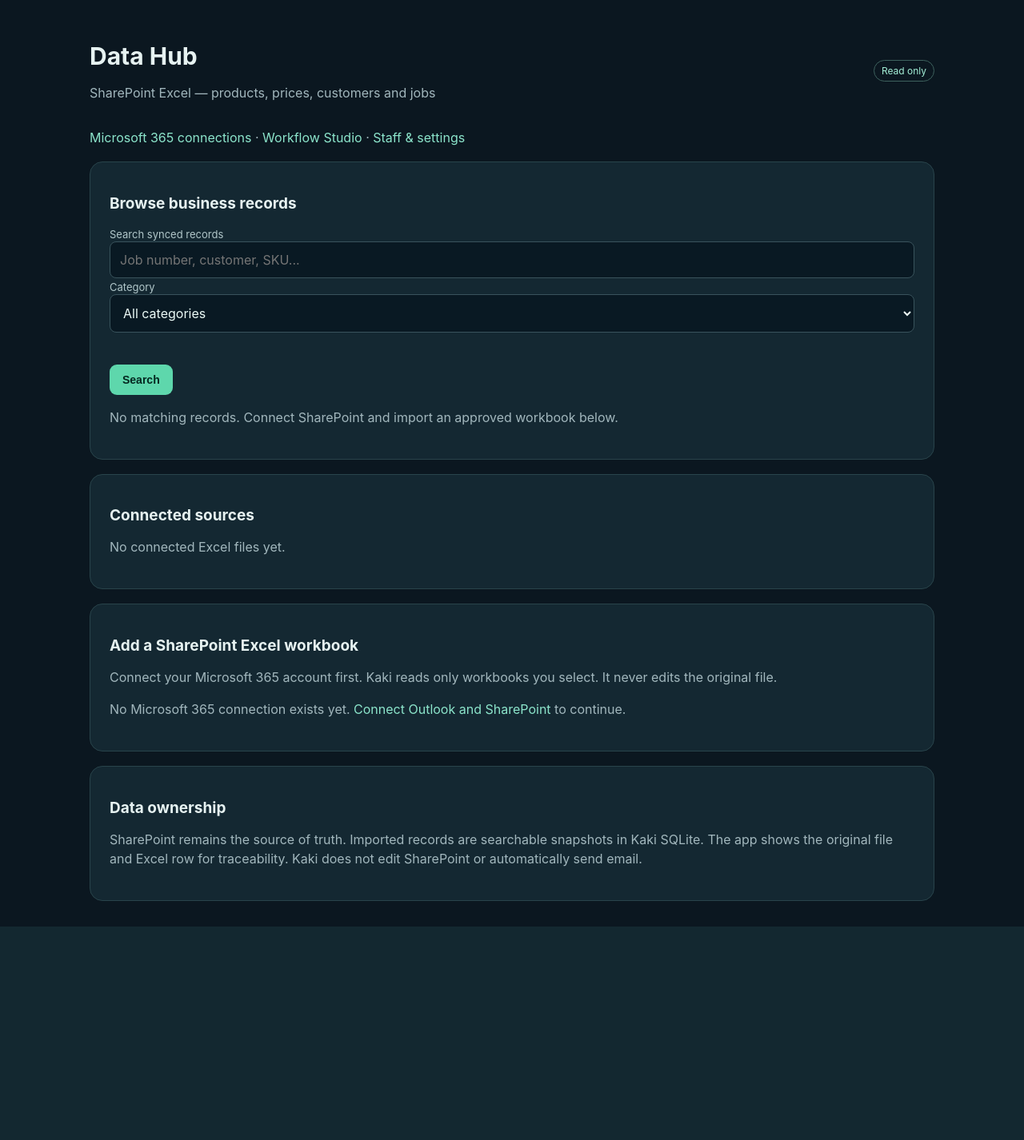
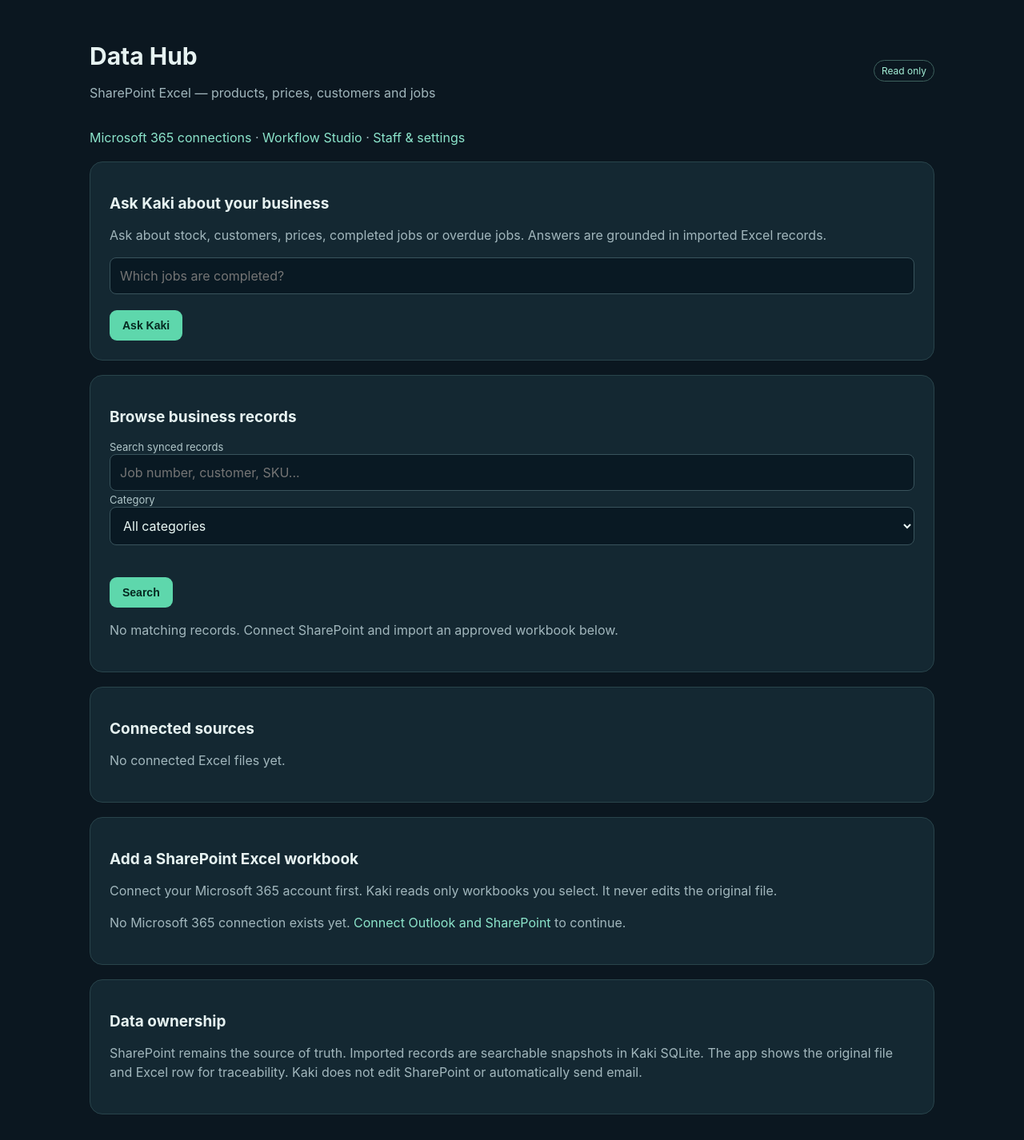
Before and after one commit to Prakashash18/kaki-sales-agent, a Python web app: template app/templates/data_hub.html in a window 1280 px wide. Shown: the part 61-1487 px from the top of the page at 80% size. Before the commit the page ends 1220 px from the top, so only its background shows below. Run offline with Jinja, Linux system fonts and the light colour scheme; the template is opened without the code that fills it, so the values that code supplies are empty.

Commit message:
Add Ask Kaki interface for grounded SharePoint business-data questions

```diff
--- a/app/templates/data_hub.html
+++ b/app/templates/data_hub.html
@@ -1,6 +1,7 @@
 {% extends 'base.html' %}{% block content %}
 <div class="row"><div><h1>Data Hub</h1><p>SharePoint Excel — products, prices, customers and jobs</p></div><span class="badge">Read only</span></div>
 <p><a href="/integrations">Microsoft 365 connections</a> · <a href="/flows">Workflow Studio</a> · <a href="/settings">Staff & settings</a></p>
+<div class="card"><h2>Ask Kaki about your business</h2><p>Ask about stock, customers, prices, completed jobs or overdue jobs. Answers are grounded in imported Excel records.</p><form id="askKaki"><input name="question" placeholder="Which jobs are completed?" required minlength="3" maxlength="300"><br><button>Ask Kaki</button></form><pre id="askAnswer" style="display:none;white-space:pre-wrap"></pre></div>
 <div class="card">
 <h2>Browse business records</h2>
 <form method="get" action="/data-hub"><label>Search synced records</label><input name="q" value="{{q}}" placeholder="Job number, customer, SKU..."><label>Category</label><select name="kind"><option value="">All categories</option>{% for name in ['inventory','pricing','customers','jobs'] %}<option value="{{name}}" {% if kind==name %}selected{% endif %}>{{name|capitalize}}</option>{% endfor %}</select><br><br><button>Search</button></form>
@@ -49,6 +50,7 @@ for(const item of x.files){const row=block(item.name);if(item.folder)row.appendC
 async function preview(item){context.item=item.id;const cats=['inventory','pricing','customers','jobs'];
 steps.replaceChildren(block('Choose what this workbook contains'));for(const cat of cats){const row=block(cat);row.appendChild(btn('Preview '+cat,async()=>{try{context.kind=cat;const x=await post('/data-hub/preview',{connection_id:context.connection_id,drive_id:context.drive,item_id:item.id,kind:cat});showSheets(x)}catch(e){error(e)}}));steps.appendChild(row)}}
 function showSheets(result){steps.replaceChildren(block('Review column mapping before import'));for(const sheet of result.sheets){const row=block(sheet.name+' ('+sheet.count+' rows)');const label=document.createElement('p');label.textContent='Columns: '+sheet.headers.join(', ');row.appendChild(label);const textarea=document.createElement('textarea');textarea.style.minHeight='110px';textarea.value=JSON.stringify(sheet.suggested_mapping,null,2);row.appendChild(textarea);const samples=document.createElement('pre');samples.textContent=JSON.stringify(sheet.sample_rows.slice(0,2),null,2);row.appendChild(samples);row.appendChild(btn('Approve mapping and import',async()=>{if(!confirm('Import this sheet into Kaki as '+context.kind+'? The original Excel file will not change.'))return;try{await post('/data-hub/import',{connection_id:context.connection_id,drive_id:context.drive,item_id:context.item,sheet_name:sheet.name,kind:context.kind,mapping_json:textarea.value})}catch(e){error(e)}}));steps.appendChild(row)}}
+const askForm=document.getElementById('askKaki');if(askForm)askForm.onsubmit=async e=>{e.preventDefault();const panel=document.getElementById('askAnswer');panel.style.display='block';panel.textContent='Searching connected records...';try{const q=new FormData(askForm).get('question');const res=await fetch('/data-hub/ask?question='+encodeURIComponent(q));const json=await res.json();if(!res.ok)throw Error(json.detail||'Question failed');panel.textContent=json.answer+'\\n\\n'+json.results.map(x=>JSON.stringify(x.data)+'\\nSource: '+x.source+' / '+x.sheet+' / row '+x.row+' (synced '+x.last_synced+')').join('\\n\\n')+'\\n\\n'+json.note}catch(err){panel.textContent='Unable to answer: '+err.message}};
 const siteForm=document.getElementById('siteSearch');if(siteForm)siteForm.onsubmit=async e=>{e.preventDefault();context.connection_id=document.getElementById('connection').value;steps.textContent='Searching SharePoint sites...';try{const x=await post('/data-hub/discover',{connection_id:context.connection_id,query:new FormData(siteForm).get('query')});chooseSites(x.sites)}catch(err){error(err)}};
 </script>
 {% endblock %}
```
